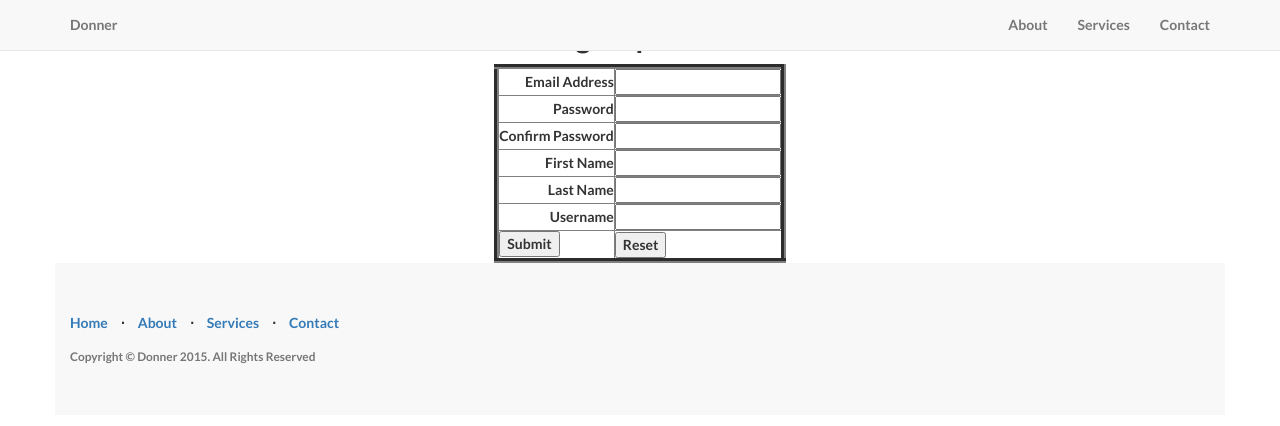
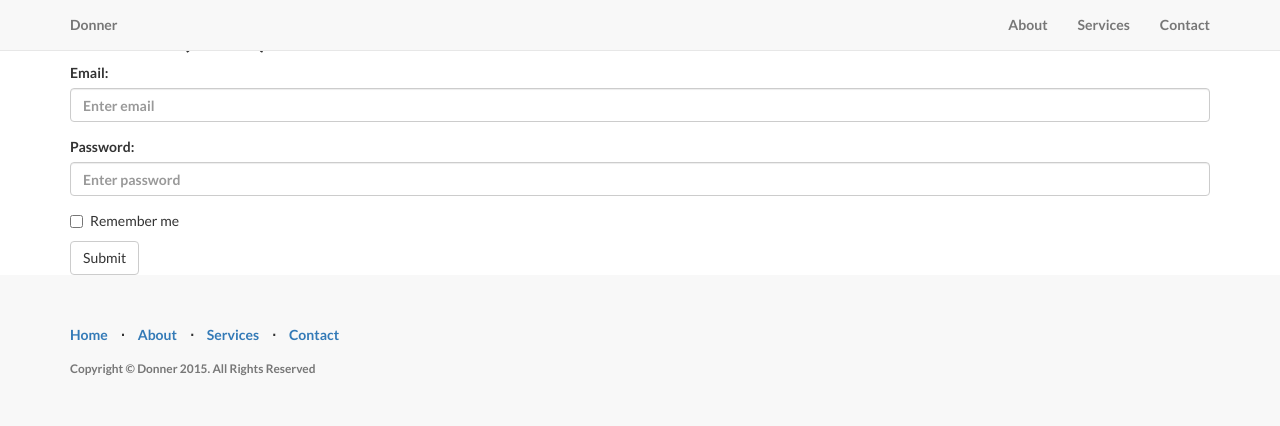
Before and after one commit to jayyeff/CPCoM, a Python web app: template donner/templates/sign-up-user.html in a window 1280 px wide. Shown: the top 426 px of the page. Run offline with Jinja, Linux system fonts and the light colour scheme; the template is opened without the code that fills it, so the values that code supplies are empty.

Commit message:
User Page Added

```diff
--- a/donner/templates/base.html
+++ b/donner/templates/base.html
@@ -43,7 +43,7 @@
                     <span class="icon-bar"></span>
                     <span class="icon-bar"></span>
                 </button>
-                <a class="navbar-brand topnav" href="#">Donner</a>
+                <a class="navbar-brand topnav" href="/">Donner</a>
             </div>
             <!-- Collect the nav links, forms, and other content for toggling -->
             <div class="collapse navbar-collapse" id="bs-example-navbar-collapse-1">
@@ -76,7 +76,7 @@
                 <div class="col-lg-12">
                     <ul class="list-inline">
                         <li>
-                            <a href="#">Home</a>
+                            <a href="/">Home</a>
                         </li>
                         <li class="footer-menu-divider">&sdot;</li>
                         <li>
--- a/donner/templates/sign-up-user.html
+++ b/donner/templates/sign-up-user.html
@@ -3,11 +3,32 @@
 {% block body %}
 
 
-    <form id="form1" method = "post">
+
+<div class="container">
+  <h2>Vertical (basic) form</h2>
+  <form role="form">
+    <div class="form-group">
+      <label for="email">Email:</label>
+      <input type="email" class="form-control" id="email" placeholder="Enter email">
+    </div>
+    <div class="form-group">
+      <label for="pwd">Password:</label>
+      <input type="password" class="form-control" id="pwd" placeholder="Enter password">
+    </div>
+    <div class="checkbox">
+      <label><input type="checkbox"> Remember me</label>
+    </div>
+    <button type="submit" class="btn btn-default">Submit</button>
+  </form>
+</div>
+
+
+
+<!--     <form id="form1" method = "post" role="form">
     <div class = "container">
         <div class = "row">
 
-      <h2 align="center"> Sign Up Form</h2>
+      <h2 align="center"> Sign Up </h2>
 
         </div>
             <div class = "row">
@@ -65,6 +86,6 @@
              </div>
        </div>
 </table>
-    </form>
+    </form> -->
 
 {% endblock %}
```
Also changed, not shown: donner/templates/user-info.html (added, +44 -0 lines).
